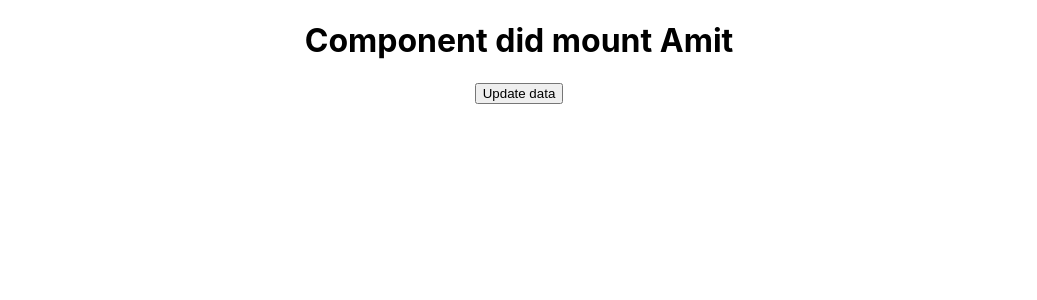
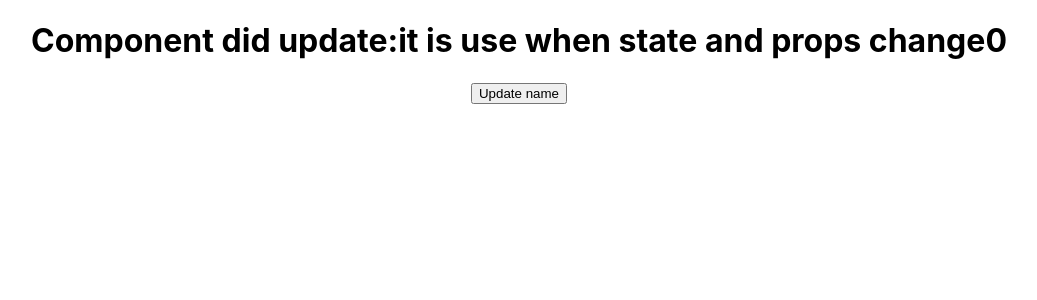
Before and after one commit to fhabhishektiwari/blog, a React (Create React App) app: page / in a window 1280 px wide. Shown: the top 300 px of the page, without its empty margins (121-1158 px from the left). Built offline with nearby package versions, Linux system fonts and the light colour scheme.

Commit message:
component did Update

```diff
--- a/src/App.js
+++ b/src/App.js
@@ -6,23 +6,33 @@ import React from 'react';
 class  App extends React.Component{
   constructor(){
     super()
+    console.log("constructor");
     this.state={
-      name:"Amit"
+      count:0
     }
   }
 
-  componentDidMount(){
-    console.log("component did mount");
+  componentDidUpdate(preProps,preState,snapShot){
+    console.log("component did update",preState.count,this.state.count);
+    // if(preState.count===this.state.count){
+    //   alert("already data same");
+    //
+    // }
+
+    if(this.state.count<10){
+      this.setState({count:this.state.count+1})
+    }
+
   }
 
   render(){
     console.log("render");
     return(
       <div className='App'>
-        <h1>Component did mount {this.state.name}</h1>
+        <h1>Component did update:it is use when state and props change{this.state.count}</h1>
         <button onClick={()=>{
-          this.setState({name:"Ankur"});
-        }}>Update data</button>
+          this.setState({count:1});
+        }}>Update name</button>
       </div>
     );
   }
```
